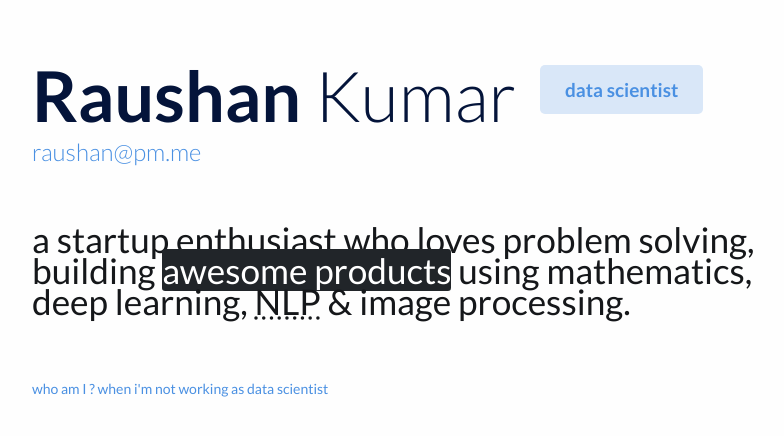
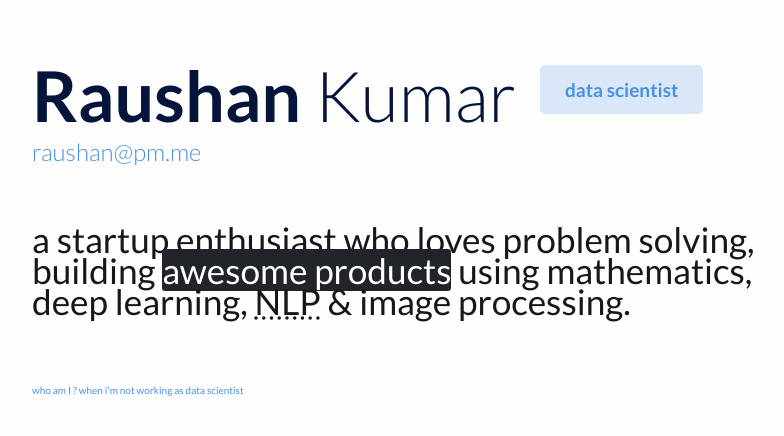
Before and after one commit to irawsun/irawsun.github.io, a plain HTML site: page index.html in a window 1280 px wide. Shown: the whole page, without its empty margins (73-857 px from the left). Drawn offline with nearby package versions, Linux system fonts and the light colour scheme.

Commit message:
Update index.html

```diff
--- a/index.html
+++ b/index.html
@@ -24,6 +24,6 @@
 		</div>
 	</div>
 <footer class="container">
-        <span style="font-size: 14px; margin-top: "> <a href="https://rawsun.in">who am I ? when i'm not working as data scientist</a></span>
+        <span style="font-size: 10px; margin-top: "> <a href="https://rawsun.in">who am I ? when i'm not working as data scientist</a></span>
 	</footer
 </html>
```
